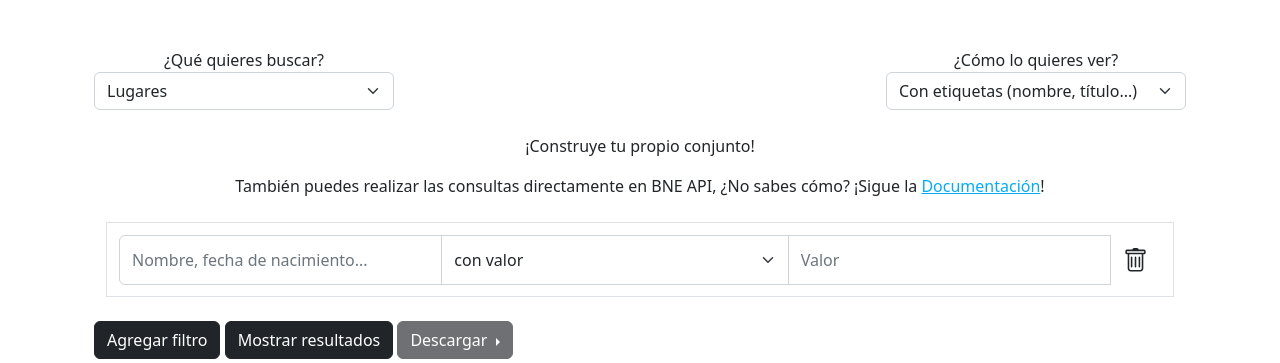
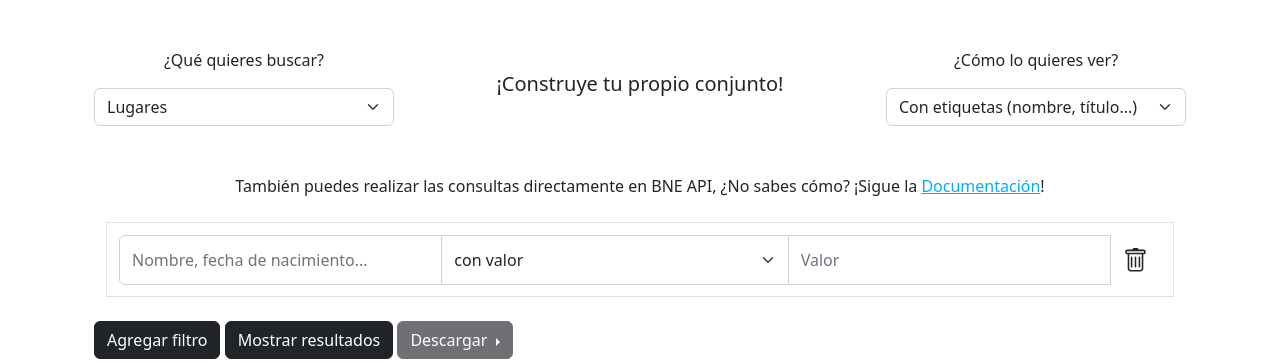
Before and after one commit to vgenov-py/bne_web, a Flask app: page / in a window 1280 px wide. Shown: the part 95-458 px from the top of the page. Run offline with Flask 3, Linux system fonts and the light colour scheme; some libraries are stand-ins or nearby versions.

```diff
--- a/templates/query.html
+++ b/templates/query.html
@@ -8,7 +8,7 @@
 <div class="container-sm d-flex flex-row justify-content-between">
     <div style="width: 300px;" >
         <!-- <label for="select_dataset" class="d-flex justify-content-center">Conjunto de datos</label> -->
-        <label for="select_dataset" class="d-flex justify-content-center">¿Qué quieres buscar?</label>
+        <label for="select_dataset" class="d-flex justify-content-center mb-3">¿Qué quieres buscar?</label>
 
         <select id="dataset" class="form-select" >
             <option value="geo" onclick="get_fields(view)">Lugares</option>
@@ -20,8 +20,12 @@
             <option value="mss" onclick="get_fields(view)">Manuscritos</option>
         </select>
     </div>
+    <div style="width: 300px;" class="d-flex justify-content-center">
+        <h1 class="mt-4 d-flex justify-content-center fs-5">¡Construye tu propio conjunto!</h1>
+
+    </div>
     <div style="width: 300px;">
-        <label for="view" class="d-flex justify-content-center">¿Cómo lo quieres ver?</label>
+        <label for="view" class="d-flex justify-content-center mb-3">¿Cómo lo quieres ver?</label>
         <select id="view" class="form-select">
             <option value="human">Con etiquetas (nombre, título...)</option>
             <option value="marc">En MARC 21</option>
@@ -38,9 +42,8 @@
         </select>
     </div>
 </div>
-<div class="container-sm">
+<div class="container-sm mt-5">
         <div id="filter_container" class="container-sm">
-            <p class="mt-4 d-flex justify-content-center">¡Construye tu propio conjunto!</p>
             <p class="d-flex justify-content-center">También puedes realizar las consultas directamente en BNE API, ¿No sabes cómo? ¡Sigue la&nbsp<a href="http://144.91.118.190/api" target="_blank">Documentación</a>!</p>
             {%include "filter.html"%}
         </div>
```
